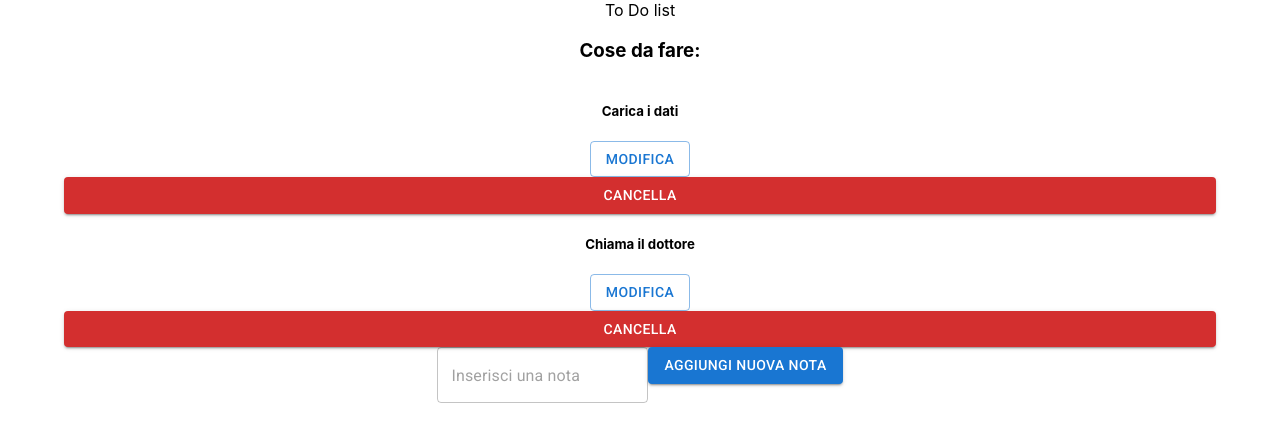
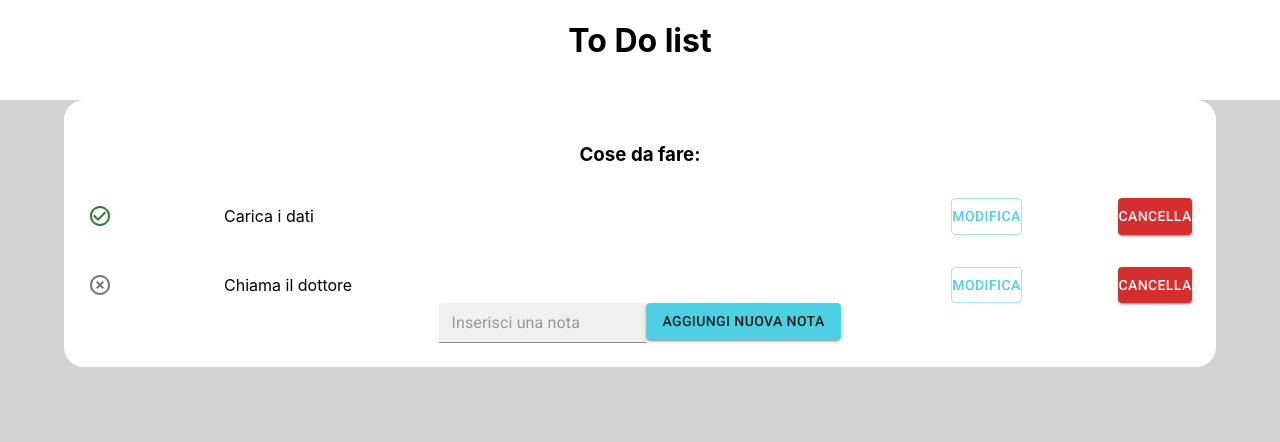
Before and after one commit to Leppo84/todo-list-react, a React (Create React App) app: page / in a window 1280 px wide. Shown: the top 442 px of the page. Built offline with nearby package versions, Linux system fonts and the light colour scheme.

Commit message:
Material improved

```diff
--- a/src/App.tsx
+++ b/src/App.tsx
@@ -1,5 +1,4 @@
 import './App.css';
-// import './css/style-temp.css';
 import '@fontsource/roboto/300.css';
 import '@fontsource/roboto/400.css';
 import '@fontsource/roboto/500.css';
--- a/src/components/Header.tsx
+++ b/src/components/Header.tsx
@@ -1,9 +1,9 @@
 export const Header = () => {
 return(
-<header className="container">
-<div className="logotype">
+<header>
+<h1>
   To Do list
-</div>
+</h1>
 </header>
 )
 }
--- a/src/components/ListItem.tsx
+++ /dev/null
@@ -1,47 +0,0 @@
-import * as React from 'react';
-import { Button, Stack, TextField } from '@mui/material';
-import { Task } from '../features/task-slice';
-
-interface ListItemProps {
-  task: Task;
-  editTaskId: number | null;
-  content: string;
-  handleContentChange: (e: React.ChangeEvent<HTMLInputElement>) => void;
-  handleFormSubmit: (e: React.FormEvent<HTMLFormElement>) => void;
-  handleEditClick: (taskId: number) => void;
-  handleDeleteClick: (taskId: number) => void;
-}
-
-const ListItem: React.FC<ListItemProps> = ({
-  task,
-  editTaskId,
-  content,
-  handleContentChange,
-  handleFormSubmit,
-  handleEditClick,
-  handleDeleteClick,
-}) => {
-  return (
-    <Stack className="line" key={task.taskId}>
-      {editTaskId === task.taskId ? (
-        <form onSubmit={handleFormSubmit}>
-          <TextField id="outlined-basic"
-            type="text"
-            placeholder="Modifica il task"
-            value={content}
-            onChange={handleContentChange}
-          />
-          <Button variant='contained' type="submit">Salva</Button>
-        </form>
-      ) : (
-        <div className="X">
-          <h5 className="todo">{task.content}</h5>
-          <Button variant='outlined' onClick={() => handleEditClick(task.taskId)}>Modifica</Button>
-        </div>
-      )}
-      <Button variant='contained' color='error' onClick={() => handleDeleteClick(task.taskId)}>Cancella</Button>
-    </Stack>
-  );
-};
-
-export default ListItem;
--- /dev/null
+++ b/src/components/TodoItem.tsx
@@ -0,0 +1,81 @@
+import * as React from 'react';
+import { Button, ListItem, Stack, TextField } from '@mui/material';
+import { Task, addedTask, deletedTask, updatedTask } from '../features/task-slice';
+import CheckCircleOutlineIcon from '@mui/icons-material/CheckCircleOutline';
+import HighlightOffIcon from '@mui/icons-material/HighlightOff';
+import { useAppDispatch } from '../app/hooks';
+
+interface TodoItemProps {
+  task: Task;
+  editTaskId: number | null;
+}
+
+const TodoItem: React.FC<TodoItemProps> = ({
+  task
+}) => {
+
+  const dispatch = useAppDispatch();
+
+  const [content, setContent] = React.useState('');
+  const [editTaskId, setEditTaskId] = React.useState<number | null>(null);
+
+  const handleContentChange = (e: React.ChangeEvent<HTMLInputElement>) => {
+    setContent(e.target.value);
+  };
+
+  const handleFormSubmit = (e: React.FormEvent<HTMLFormElement>) => {
+    e.preventDefault();
+    if (editTaskId !== null) {
+      dispatch(updatedTask({ taskId: editTaskId, newContent: content }));
+      setEditTaskId(null);
+    } else {
+      dispatch(addedTask(content));
+    }
+    setContent("");
+  };
+
+  const handleEditClick = (taskId: number) => {
+    setEditTaskId(taskId);
+    const selectedTask = taskId;
+    if (selectedTask) {
+      setContent(task.content);
+    }
+  };
+
+  const handleDeleteClick = (taskId: number) => {
+    dispatch(deletedTask(taskId));
+  };
+
+  return (
+    <Stack direction="row" spacing={12} alignItems='center' mt={4}>
+      {task.completed ?
+        <CheckCircleOutlineIcon color='success'/> : <HighlightOffIcon color='action'/>}
+        <ListItem>{task.content}</ListItem>
+
+      {editTaskId === task.taskId ? (
+
+
+        <form onSubmit={handleFormSubmit}>
+          <TextField hiddenLabel
+            id="filled-hidden-label-small"
+            defaultValue="Small"
+            variant="filled"
+            size="small"
+            type="text"
+            placeholder="Modifica il task"
+            value={content}
+            onChange={handleContentChange}
+          />
+          <Button variant='contained' type="submit">Salva</Button>
+        </form>
+      ) : (
+        <>
+          <Button variant='outlined' onClick={() => handleEditClick(task.taskId)}>Modifica</Button>
+        </>
+      )}
+      <Button variant='contained' color='error' onClick={() => handleDeleteClick(task.taskId)}>Cancella</Button>
+    </Stack>
+  );
+};
+
+export default TodoItem;
--- a/src/components/TodoList.tsx
+++ b/src/components/TodoList.tsx
@@ -1,20 +1,20 @@
 import * as React from 'react';
 import { useAppDispatch, useAppSelector } from '../app/hooks';
-import { addedTask, deletedTask, updatedTask } from '../features/task-slice';
-import ListItem from './ListItem'
-import { Box, Button, Container, Stack, TextField } from '@mui/material';
-import { grey } from '@mui/material/colors';
+import { Box, Button, Container, TextField } from '@mui/material';
+import { useTheme } from '@emotion/react';
+import { addedTask, updatedTask } from '../features/task-slice';
+import TodoItem from './TodoItem';
 
 export const TodoList = () => {
-
-  const [content, setContent] = React.useState('');
-  const [editTaskId, setEditTaskId] = React.useState<number | null>(null);
+  const theme = useTheme();
 
   const tasks = useAppSelector((state) => state.taskManager);
   const dispatch = useAppDispatch();
 
-  const handleContentChange = (e: React.ChangeEvent<HTMLInputElement>) => {
-    setContent(e.target.value);
+  const [editTaskId, setEditTaskId] = React.useState<number | null>(null);
+
+  const handleSubmit = (e: React.FormEvent<HTMLFormElement>) => {
+    handleFormSubmit(e);
 };
 
 const handleFormSubmit = (e: React.FormEvent<HTMLFormElement>) => {
@@ -28,42 +28,32 @@ export const TodoList = () => {
   setContent("");
 };
 
-  const handleEditClick = (taskId: number) => {
-    setEditTaskId(taskId);
-    const selectedTask = tasks.find((task) => task.taskId === taskId);
-    if (selectedTask) {
-      setContent(selectedTask.content);
-    }
+const handleContentChange = (e: React.ChangeEvent<HTMLInputElement>) => {
+  setContent(e.target.value);
 };
 
-  const handleSubmit = (e: React.FormEvent<HTMLFormElement>) => {
-    handleFormSubmit(e);
-  };
+const [content, setContent] = React.useState('');
 
-  const handleDeleteClick = (taskId: number) => {
-    dispatch(deletedTask(taskId));
-  };
+
     return (
-      <Box sx={{backgroundcolor: grey}}>
+      <Box bgcolor={'lightgrey'} height={'100vh'}>
         <Container fixed>
-          <Stack>
+          <Box bgcolor={'white'} borderRadius={5} mt={5} p={3}>
             <h3>Cose da fare:</h3>
             {tasks.map((task) => (
-              <ListItem
+              <TodoItem
                 key={task.taskId}
                 task={task}
                 editTaskId={editTaskId}
-                content={content}
-                handleContentChange={handleContentChange}
-                handleFormSubmit={handleSubmit}
-                handleEditClick={handleEditClick}
-                handleDeleteClick={handleDeleteClick}
               />
             ))}
-          </Stack>
             {editTaskId !== null ? null :
           <form onSubmit={handleSubmit}>
-            <TextField id="outlined-basic"
+            <TextField hiddenLabel
+              id="filled-hidden-label-small"
+              defaultValue="Small"
+              variant="filled"
+              size="small"
               type="text"
               placeholder="Inserisci una nota"
               value={content}
@@ -73,7 +63,8 @@ export const TodoList = () => {
               Aggiungi nuova nota
             </Button>
           </form> }
-        </Container >
+          </Box>
+        </Container>
       </Box>
     )
 }
--- a/src/css/style-temp.css
+++ /dev/null
@@ -1,153 +0,0 @@
-* {
-  margin: 0;
-  padding: 0;
-  box-sizing: border-box;
-  font-family: 'Roboto', sans-serif;
-}
-
-body {
-  background-color: rgb(230, 230, 230);
-}
-
-/* header */
-
-.text-cener{
-  text-align: center;
-}
-
-
-.container {
-  display:flex;
-  align-items: center;
-  justify-content: flex-start;
-}
-
-.logotype {
-  font-size: xx-large;
-  font-weight: 700;
-}
-
-.logo {
-  margin: 10px;
-}
-
-header {
-  background-color: white;
-  vertical-align: middle;
-  border-bottom: 4px solid rgb(210, 210, 210);
-}
-
-/* board */
-
-.board {
-  background-color: white;
-  width: 70%;
-  margin-left:  auto;
-  margin-right:  auto;
-  margin-bottom: 2px;
-  padding: 12px 50px;
-  border-radius: 12px;
-}
-
-.actionbar {
-  margin-top: 20px;
-  border-bottom: 2px solid rgb(210, 210, 210);
-  border-top-left-radius: 12px;
-  border-top-right-radius: 12px;
-}
-
-main {
-  margin: auto;
-}
-
-input {
-  padding: 2px;
-  border-radius: 5px;
-  border-color: rgb(255, 255, 255);
-}
-
-button {
-  color: white;
-  background-color: rgb(255, 0, 0);
-  padding: 3px 8px;
-  border-radius: 4px;
-}
-
-#active {
-  margin-left: 12px;
-  background-color: rgb(80, 179, 218);
-  color: white;
-  border: 1px solid rgb(80, 179, 218);
-}
-
-.arrow {
-  width: 0;
-  height: 0;
-  border-top: 6px solid transparent;
-  border-bottom: 6px solid transparent;
-  border-left: 6px solid rgb(0, 0, 0);
-}
-
-h3, h4 {
-  margin-left: 12px;
-}
-
-h5 {
-  font-weight:500;
-}
-
-h5.done {
-  text-decoration: line-through;
-}
-
-.X , .V {
-  cursor: pointer;
-  display: flex;
-  align-items: center;
-  justify-content: flex-start;
-  padding: 4px 10px;
-  border-radius: 5px;
-  background-color: rgb(255, 255, 255);
-  margin: 2px;
-}
-
-.V::before {
-  height: 14px;
-  width: 11px;
-  content: "✔";
-  border-radius: 50%;
-  border: 2px solid green;
-  color: green;
-  padding-left: 3px;
-  font-size: 10px;
-  margin-right: 8px;
-}
-
-.X::before {
-  height: 14px;
-  width: 11px;
-  content: "✘";
-  border-radius: 50%;
-  border: 2px solid red;
-  color: red;
-  padding-left: 3px;
-  font-size: 10px;
-  margin-right: 8px;
-}
-
-.title {
-  display: flex;
-  align-items: center;
-  padding: 18px;
-}
-
-.line {
-  min-width: 50%;
-  display: flex;
-  align-items: center;
-  justify-content: space-between;
-  margin-bottom: 5px;
-  border-radius: 7px;
-  background-color: rgb(230, 230, 230);
-/*  padding: 6px; */
-}
--- a/src/index.tsx
+++ b/src/index.tsx
@@ -4,16 +4,20 @@ import './index.css';
 import App from './App';
 import { store } from './app/store'
 import { Provider } from 'react-redux';
-
+import { ThemeProvider } from '@emotion/react';
+import { myFirstTheme } from './myFirstTheme';
 
 const root = ReactDOM.createRoot(
   document.getElementById('root') as HTMLElement
 );
 
 root.render(
+
   // <React.StrictMode>
+  <ThemeProvider theme={myFirstTheme}>
     <Provider store={store}>
       <App />
     </Provider>
+  </ThemeProvider>
   // </React.StrictMode>
 );
--- /dev/null
+++ b/src/myFirstTheme.js
@@ -0,0 +1,13 @@
+import { createTheme } from '@mui/material/styles';
+import { cyan, green, grey } from '@mui/material/colors';
+
+export const myFirstTheme = createTheme({
+  palette: {
+    primary: {
+      main: cyan[300],
+    },
+    secondary: {
+      main: grey[200],
+    },
+  },
+});
```
Lines whose indentation alone changed are shown as unchanged.
